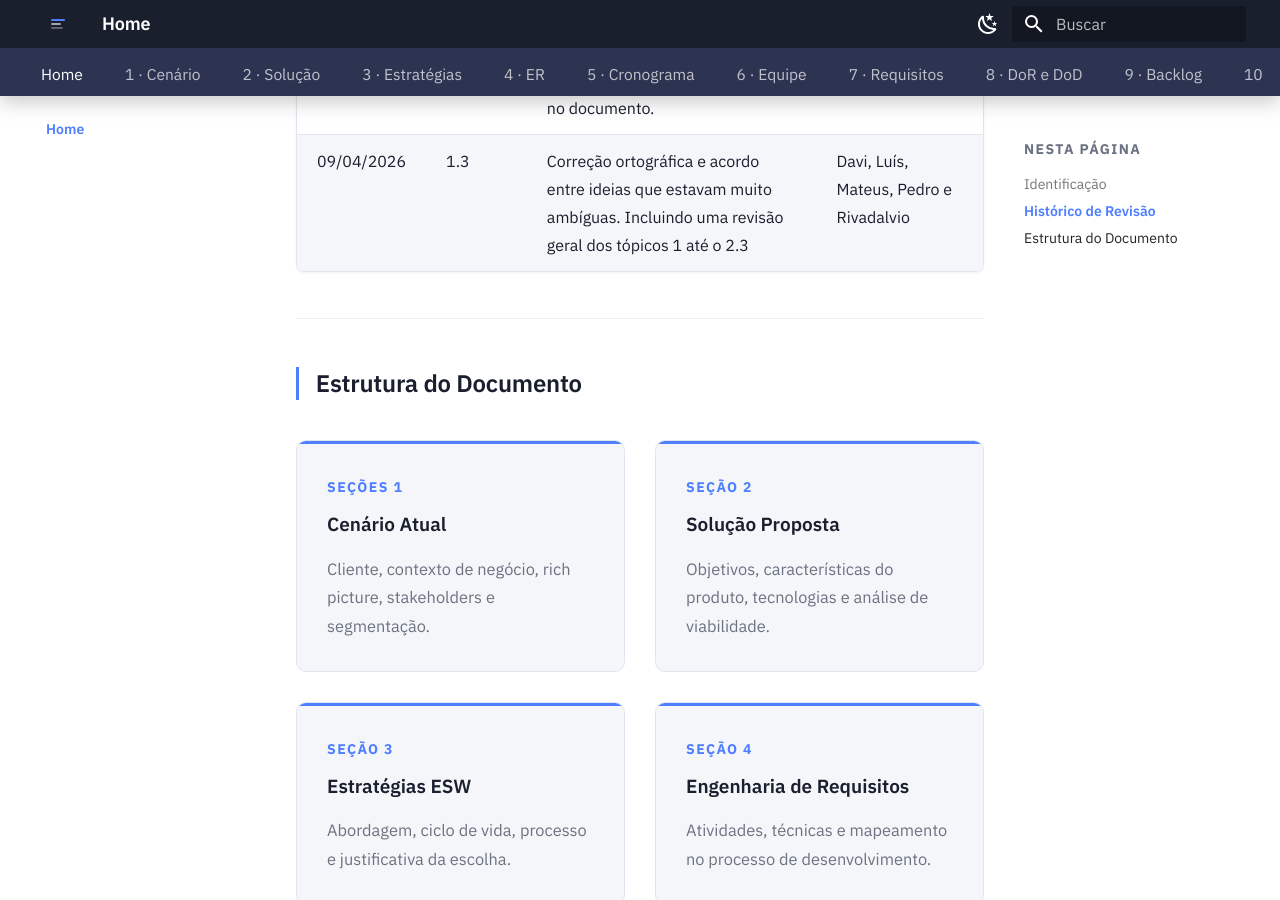
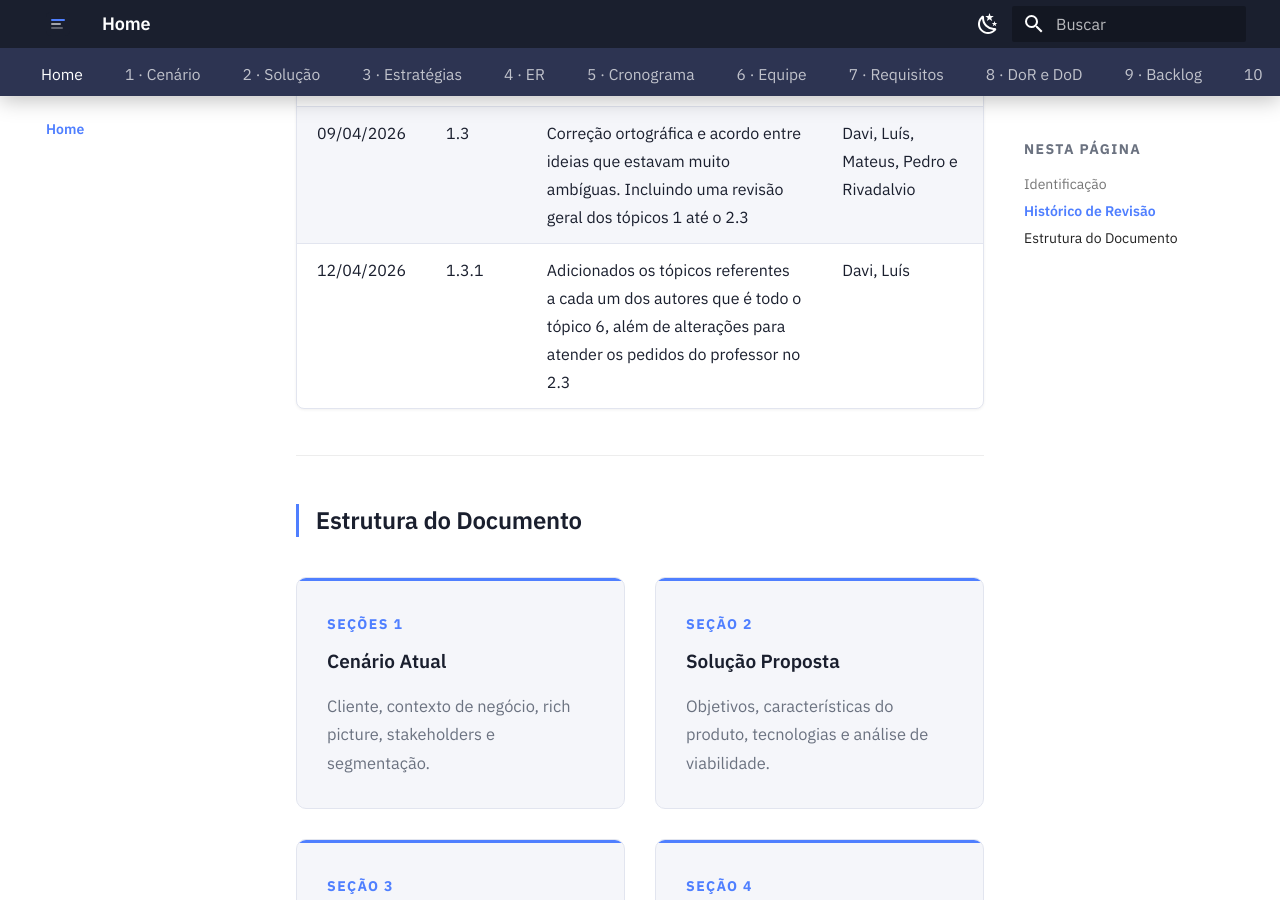
Before and after one commit to mdsreq-fga-unb/REQ-2026.1-T02-UnB-App, an MkDocs documentation site: the page built from docs/index.md, in a window 1280 px wide and 900 px high, scrolled down 1710 px. Built offline with MkDocs 1.6.1 and Material for MkDocs 9.7.7, drawn with Linux system fonts in a browser that asks for light colours.

Commit message:
docs(home): adiciona tópicos dos autores e atualizações no documento para atender solicitações do professor

```diff
--- a/docs/index.md
+++ b/docs/index.md
@@ -28,6 +28,7 @@
 | 09/04/2026 | 1.2.1 | Atualização de pensamentos e ideias que haviam ficado ambíguas no entendimento dos objetivos | Luís Felipe, Davi, Pedro e Rivadalvio |
 | 09/04/2026 | 1.2.2 | Inclusão do Objetivo Específico 5 (OE5), refinamento do Objetivo Geral e correção de erros pontuais no documento. | Davi Severiano |
 | 09/04/2026 | 1.3 | Correção ortográfica e acordo entre ideias que estavam muito ambíguas. Incluindo uma revisão geral dos tópicos 1 até o 2.3 | Davi, Luís, Mateus, Pedro e Rivadalvio |
+| 12/04/2026 | 1.3.1 | Adicionados os tópicos referentes a cada um dos autores que é todo o tópico 6, além de alterações para atender os pedidos do professor no 2.3 | Davi, Luís |
 
 ---
 
```
